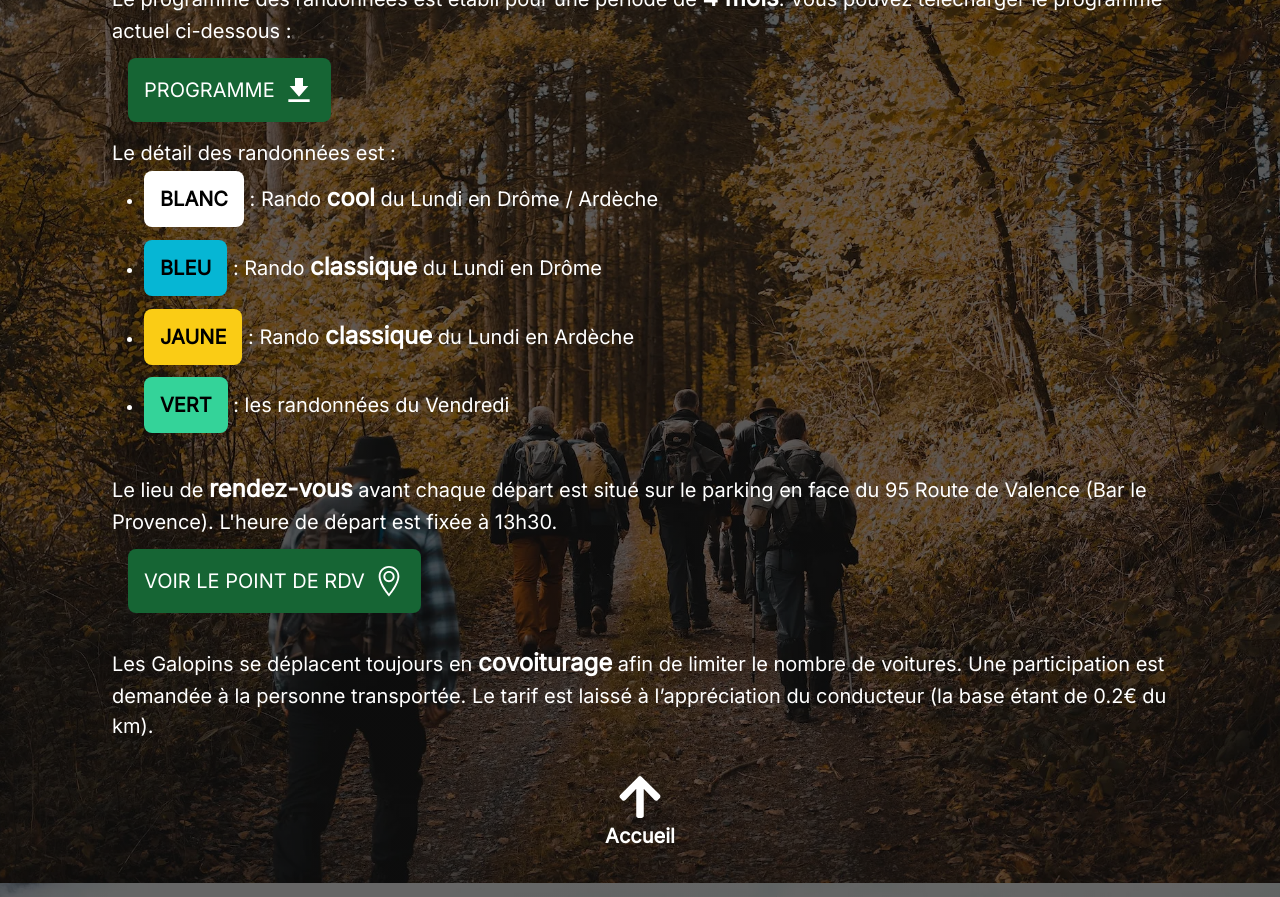
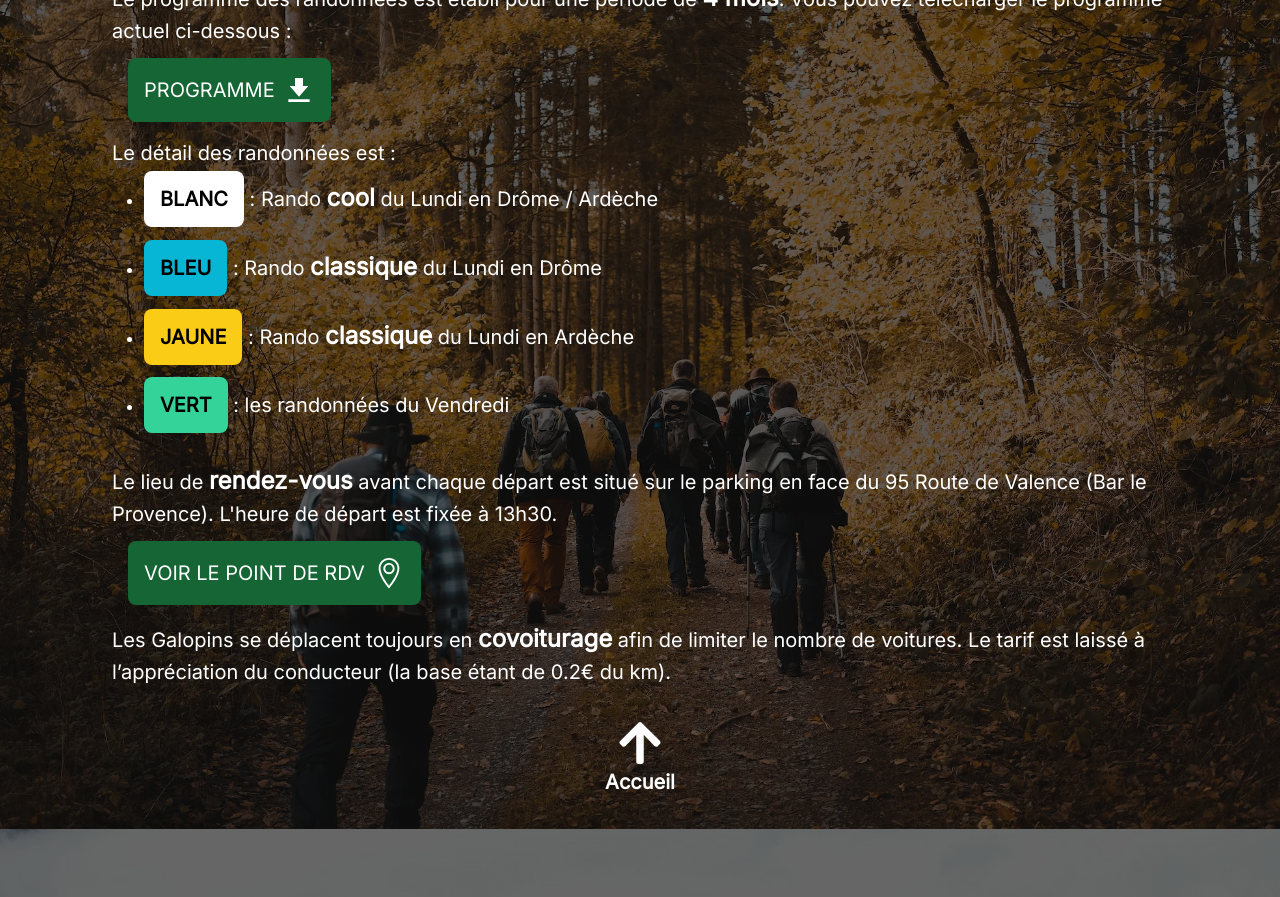
Before and after one commit to SebastienLaurentt/Galopins, a Vue app: page / in a window 1280 px wide. Shown: the part 2020-2917 px from the top of the page. Built offline with nearby package versions, Linux system fonts and the light colour scheme.

Commit message:
reduce mb on some div in parcours sections

```diff
--- a/src/sections/Parcours.tsx
+++ b/src/sections/Parcours.tsx
@@ -35,7 +35,7 @@ function Parcours() {
                     classname='md:ml-4'
                 />
             </div>
-            <div className='mb-4 px-4 md:px-12 xl:px-20 wideScreen'>
+            <div className='mb-2 px-4 md:px-12 xl:px-20 wideScreen'>
                 <p className='mb-3 2xl:mb-5'> Le détail des randonnées est : </p>
                 <ul className='list-disc text-start leading-7 xl:leading-9 md:ml-8'>
                     <li>
@@ -56,7 +56,7 @@ function Parcours() {
                     </li>
                 </ul>
             </div>
-            <div className='mb-8  flex flex-col items-center md:items-start px-4 md:px-12 xl:px-20 wideScreen'>
+            <div className='mb-4  flex flex-col items-center md:items-start px-4 md:px-12 xl:px-20 wideScreen'>
                 <p className='mb-3'>Le lieu de <strong>rendez-vous</strong> avant chaque départ est situé sur le parking en face du  95 Route de Valence (Bar le Provence). L'heure de
                 départ est fixée à 13h30.</p>
                 <Link
@@ -66,7 +66,7 @@ function Parcours() {
                 />
             </div>
             <div className='px-4 md:px-12 xl:px-20 wideScreen'>
-                <p>Les Galopins se déplacent toujours en <strong>covoiturage</strong> afin de limiter le nombre de voitures. Une participation est demandée à la personne transportée. Le tarif est laissé à l’appréciation du conducteur (la base étant de 0.2€ du km).
+                <p>Les Galopins se déplacent toujours en <strong>covoiturage</strong> afin de limiter le nombre de voitures. Le tarif est laissé à l’appréciation du conducteur (la base étant de 0.2€ du km).
                 </p>
             </div>
             <ScrollTop/>
```
